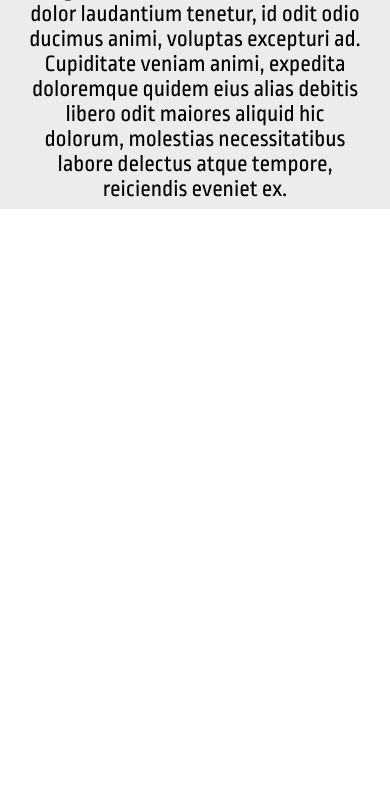
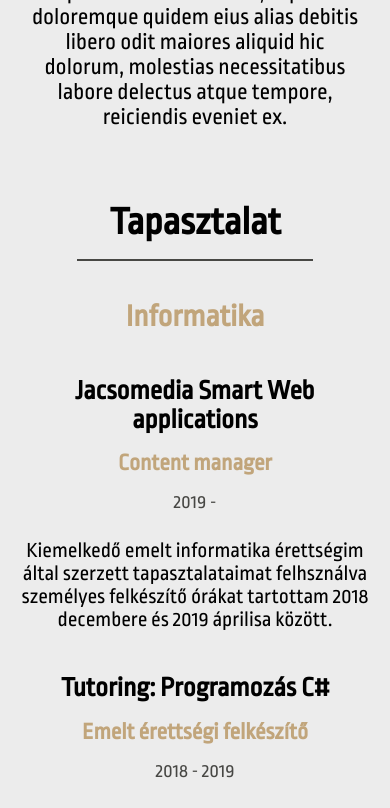
Before and after one commit to AdamK18/myCV, a React (Create React App) app: page / in a window 390 px wide. Shown: the part 1156-1964 px from the top of the page. Before the commit the page ends 1365 px from the top, so only its background shows below. Built offline with nearby package versions, Linux system fonts and the light colour scheme; a web font is replaced by a local one.

Commit message:
added experience and projects components

```diff
--- a/src/App.js
+++ b/src/App.js
@@ -5,14 +5,16 @@ import "./App.css";
 import Header from "./components/Header";
 import Home from "./components/Home";
 import Experience from "./components/Experience";
+import Projects from './components/Projects'
 
 function App() {
   return (
     <Provider store={store}>
-      <div className="App">
+      <div id="home" className="App">
         <Header></Header>
         <Home></Home>
-        {/*<Experience></Experience>*/}
+        <Experience></Experience>
+        <Projects></Projects>
       </div>
     </Provider>
   );
--- a/src/components/Experience.js
+++ b/src/components/Experience.js
@@ -1,11 +1,52 @@
 import React from 'react';
+import { connect } from "react-redux";
+import '../styles/exp.css'
 
-const Experience = () => {
+const Experience = (props) => {
+    const {schoolData, workData, projectData} = props
+
     return (
-        <div>
-            <h1>Tapasztalat</h1>
-        </div>
+        <React.Fragment>
+            <h2 id="experience" className="exp-h2">Tapasztalat</h2>
+            <hr className="separation sep-exp" />
+            <div className="content">
+            <h3 class="section">Informatika</h3>
+            {workData.map(e => (
+                <React.Fragment>
+                    <div className="flex flex-start">
+                        <h4 className="hol">{e.hol}</h4>
+                        <b className="mit">{e.mit}</b>
+                    </div>
+                    <div className="flex">
+                        <p className="mikor">{e.mikor}</p>
+                        <p className="text">{e.text}</p>
+                    </div>
+                </React.Fragment>
+            ))}
+            <h3 class="section">Tanulmányok</h3>
+            {schoolData.map(e => (
+                <React.Fragment>
+                    <div className="flex flex-start">
+                        <h4 className="hol">{e.hol}</h4>
+                        <b className="mit">{e.mit}</b>
+                    </div>
+                    <div className="flex">
+                        <p className="mikor">{e.mikor}</p>
+                        <p className="text">{e.text}</p>
+                    </div>
+                </React.Fragment>
+            ))}
+            </div>
+        </React.Fragment>
     );
 }
 
-export default Experience;
+const mapStateToProps = (state) => {
+    return {
+      schoolData: state.school.data,
+      workData: state.work.data,
+      projectData: state.project.data
+    }
+  };
+
+export default connect(mapStateToProps)(Experience);
--- a/src/components/Header.js
+++ b/src/components/Header.js
@@ -7,13 +7,13 @@ function Header() {
         <React.Fragment>
             <ul className="header">
                 <li>
-                    <a style={{color: '#ffffff'}} href="index.html">Home</a>
+                    <a href="#home" style={{color: '#ffffff'}}>Home</a>
                 </li>
                 <li>
-                    <a style={{color: '#c1a57b'}} href="index.html">Tapasztalat</a>
+                    <a href="#experience" style={{color: '#c1a57b'}}>Tapasztalat</a>
                 </li>
                 <li>
-                    <a style={{color: '#c1a57b'}} href="index.html">Képességek</a>
+                    <a href="#projects" style={{color: '#c1a57b'}}>Projektek</a>
                 </li>
                 <li>
                     <a style={{color: '#c1a57b'}} href="index.html">Hobbik</a>
--- a/src/components/Home.js
+++ b/src/components/Home.js
@@ -1,4 +1,4 @@
-import React, { Component } from "react";
+import React from "react";
 import roundpic from "../images/CV-pic-round.png";
 import { connect } from "react-redux";
 import "../styles/home/home.css";
--- /dev/null
+++ b/src/components/Projects.js
@@ -0,0 +1,36 @@
+import React from 'react';
+import { connect } from "react-redux";
+import '../styles/exp.css'
+
+const Projects = (props) => {
+    const {projectData} = props
+
+    return (
+        <React.Fragment>
+            <h2 className="exp-h2" id="projects">Projektek</h2>
+            <hr className="separation sep-exp sep-project" />
+            <div className="content">
+            {projectData.map(e => (
+                <React.Fragment>
+                    <div className="flex flex-start">
+                        <h4 className="hol">{e.hol}</h4>
+                        <b className="mit">{e.mit}</b>
+                    </div>
+                    <div className="flex">
+                        <p className="mikor">{e.mikor}</p>
+                        <p className="text">{e.text}</p>
+                    </div>
+                </React.Fragment>
+            ))}
+            </div>
+        </React.Fragment>
+    );
+}
+
+const mapStateToProps = (state) => {
+    return {
+      projectData: state.project.data
+    }
+  };
+
+export default connect(mapStateToProps)(Projects);
--- /dev/null
+++ b/src/redux/experience/experienceReducer.js
@@ -0,0 +1,84 @@
+import {GET_EXP_LIST, GET_WORK_EXP, GET_PROJECTS } from './experienceTypes'
+
+const schoolState = {
+    data: [
+        {
+            hol: 'Budapesti Corvinus Egyetem',
+            mikor: '2018 - (2022)',
+            mit: 'Gazdaságinformatika',
+            text: 'Sikeresen elvégeztem a 2. évemet, '
+        },
+        {
+            hol: 'Gárdonyi Géza Ciszterci Gimnázium',
+            mikor: '2018',
+            mit: 'Érettségi - Nyelvvizsga',
+            text: 'Emelt informatika érettségi - 92%, C1 felsőfokú angol nyelvvizsga'
+        }
+    ]
+}
+
+const workState = {
+    data: [
+        {
+            hol: 'Jacsomedia Smart Web applications',
+            mikor: '2019 - ',
+            mit: 'Content manager',
+            text: 'Kiemelkedő emelt informatika érettségim által szerzett tapasztalataimat felhsználva személyes felkészítő órákat tartottam 2018 decembere és 2019 áprilisa között.'
+        },
+        {
+            hol: 'Tutoring: Programozás C#',
+            mikor: '2018 - 2019',
+            mit: 'Emelt érettségi felkészítő',
+            text: 'Kiemelkedő emelt informatika érettségim által szerzett tapasztalataimat felhsználva személyes felkészítő órákat tartottam 2018 decembere és 2019 áprilisa között.'
+        }
+    ]
+}
+
+const projectState = {
+    data: [
+        {
+            hol: 'Jacsomedia Smart Web applications',
+            mikor: '2019 - ',
+            mit: 'Content manager',
+            text: 'Kiemelkedő emelt informatika érettségim által szerzett tapasztalataimat felhsználva személyes felkészítő órákat tartottam 2018 decembere és 2019 áprilisa között.'
+        },
+        {
+            hol: 'Tutoring: Programozás C#',
+            mikor: '2018 - 2019',
+            mit: 'Emelt érettségi felkészítő',
+            text: 'Kiemelkedő emelt informatika érettségim által szerzett tapasztalataimat felhsználva személyes felkészítő órákat tartottam 2018 decembere és 2019 áprilisa között.'
+        }
+    ]
+}
+
+
+
+export const schoolExperienceReducer = (state = schoolState, action) => {
+    switch(action.type){
+        case GET_EXP_LIST:
+            return{
+                data: [...state]
+            }
+        default: return state
+    }
+}
+
+export const workExperienceReducer = (state = workState, action) => {
+    switch(action.type){
+        case GET_WORK_EXP:
+            return{
+                data: [...state]
+            }
+        default: return state
+    }
+}
+
+export const getProjectsReducer = (state = projectState, action) => {
+    switch (action.type){
+        case GET_PROJECTS:
+            return{
+                data: [...state]
+            }
+        default: return state
+    }
+}
--- /dev/null
+++ b/src/redux/experience/experienceTypes.js
@@ -0,0 +1,3 @@
+export const GET_EXP_LIST = 'GET_EXP_LIST'
+export const GET_WORK_EXP = 'GET_WORK_EXP'
+export const GET_PROJECTS = 'GET_PROJECTS'
--- a/src/redux/index.js
+++ b/src/redux/index.js
@@ -1 +1,6 @@
+import { getExpList } from './experience/experienceActions'
+
 export {getUserInfo} from './user/userActions'
+export {getExpList} from './experience/experienceActions'
+export {getWorkExp} from './experience/experienceActions'
+export {getProjects} from './experience/experienceActions'
--- a/src/redux/rootReducer.js
+++ b/src/redux/rootReducer.js
@@ -1,8 +1,14 @@
 import {combineReducers} from 'redux'
 import {userReducer} from './user/userReducer'
+import {schoolExperienceReducer} from './experience/experienceReducer'
+import {workExperienceReducer} from './experience/experienceReducer'
+import {getProjectsReducer} from './experience/experienceReducer'
 
 const rootReducer = combineReducers({
-    user: userReducer
+    user: userReducer,
+    school: schoolExperienceReducer,
+    work: workExperienceReducer,
+    project: getProjectsReducer
 })
 
 export default rootReducer
--- /dev/null
+++ b/src/styles/exp.css
@@ -0,0 +1,96 @@
+.exp-h2{
+    margin-top: 8vh;
+    font-size: 3vw;
+}
+
+.sep-exp{
+    width: 30vw;
+}
+
+.sep-project{
+    margin-bottom: 4vw;
+}
+
+.section{
+    width: fit-content;
+    margin: 4vw 10vw;
+    font-size: 2.5vw;
+    color: #c1a57b;
+}
+
+.flex{
+    margin: auto;
+    width: 80%;
+    display: flex;
+    flex-direction: row;
+    justify-content: space-between;
+    align-items: flex-start;
+    text-align: start;
+}
+.flex-start{
+    margin-top: 5vh;
+    margin-bottom: 1vh;
+}
+.hol{
+    margin: 0;
+    width: 30vw;
+    font-size: 2vw;
+}
+.mikor{
+    margin: 0;
+    width: 30vw;
+    font-size: 1.3vw;
+    color: #474744;
+}
+.mit{
+    margin: 0;
+    width: 40vw;
+    font-size: 1.6vw;
+}
+.text{
+    margin: 0;
+    width: 40vw;
+    font-size: 1.4vw;
+}
+
+@media screen and (max-width: 600px) {
+    .exp-h2{
+        margin-top: 8vh;
+        font-size: 10vw;
+    }
+
+    .sep-exp{
+        width: 60vw;
+    }
+    .section{
+        margin: 10vw auto;
+        font-size: 8vw;
+    }
+    .flex{
+        flex-direction: column;
+        align-items: center;
+        text-align: center;
+        width: 90%;
+    }
+    .hol{
+        margin-bottom: 2vh;
+        width: 100%;
+        font-size: 7vw;
+    }
+    .mit{
+        margin: 0;
+        margin-bottom: 1vh;
+        width: 100%;
+        font-size: 6vw;
+    }
+    .mikor{
+        margin-bottom: 3vh;
+        width: 100%;
+        font-size: 5vw;
+    }
+    .text{
+        margin: 0;
+        width: 100%;
+        font-size: 5.5vw;
+    }
+  }
--- a/src/styles/home/home.css
+++ b/src/styles/home/home.css
@@ -37,16 +37,15 @@ b{
     }
     p {
       font-size: 6vw;
+      margin: 0.5vh;
     }
     .roundpic{
         width: 80vw;
+        margin-top: 4vh;
+        margin-bottom: 4vh;
     }
     .separation{
         width: 80vw;
         border-width: 0.4vw;
     }
-    .roundpic{
-        margin-top: 5vh;
-        margin-bottom: 5vh;
-    }
   }
```
Also changed, not shown: src/redux/experience/experienceActions.js (added, +21 -0 lines).
